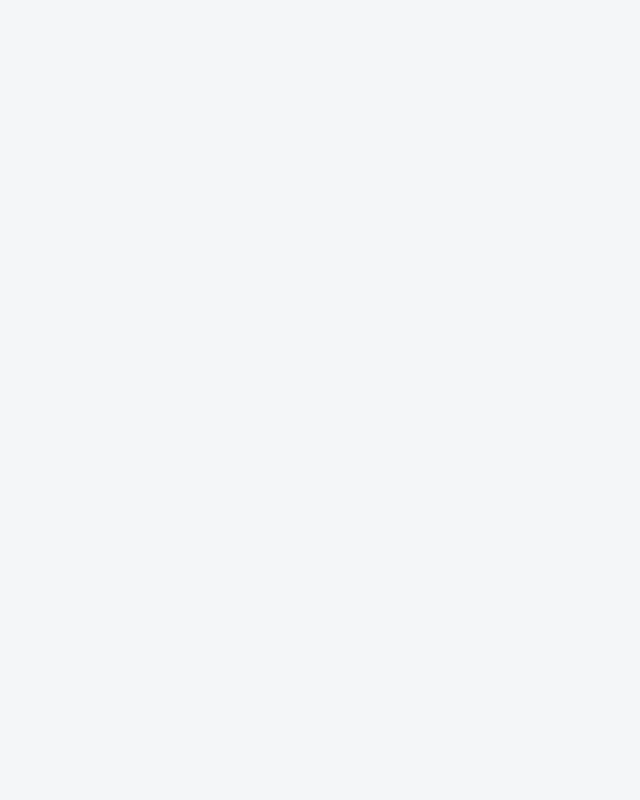
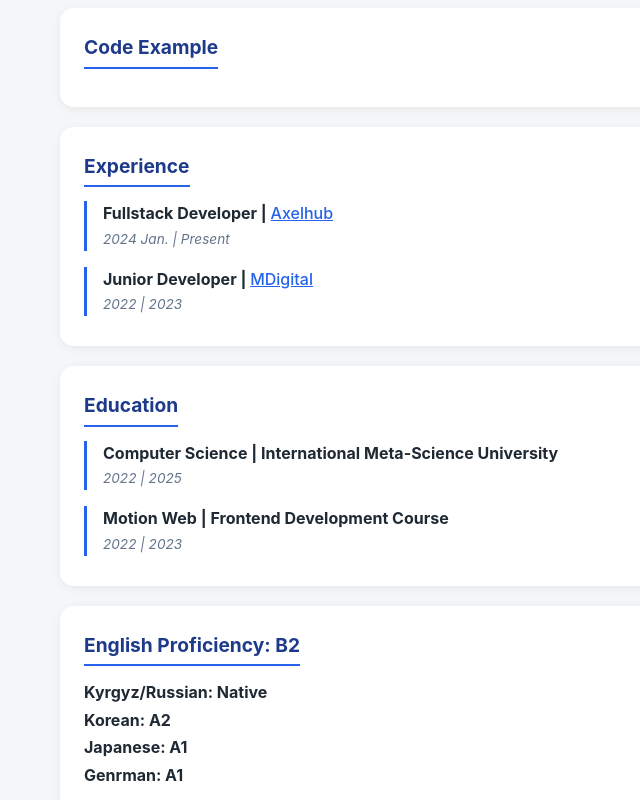
Before and after one commit to Tatynaae/rsschool-cv, a React (Vite) app: page / in a window 1280 px wide. Shown: the part 800-1600 px from the top of the page, without its empty margins (88-728 px from the left). Before the commit the page ends 800 px from the top, so only its background shows below. Built offline with nearby package versions, Linux system fonts and the light colour scheme.

Commit message:
feat: other sections template

```diff
--- a/src/App.jsx
+++ b/src/App.jsx
@@ -23,6 +23,11 @@ function App() {
         </header>
 
         <main className="container">
+            <section id="about" className="card">
+                <h2>About Me</h2>
+                <p>..</p>
+            </section>
+
             <section id="skills" className="card">
                 <h2>Skills</h2>
                 <p className="card_t">Frontend</p>
@@ -65,6 +70,52 @@ function App() {
                     <li>CI/CD</li>
                 </ul>
             </section>
+
+            <section id="code" className="card">
+                <h2>Code Example</h2>
+            </section>
+
+            <section id="experience" className="card">
+                <h2>Experience</h2>
+                <div className="timeline-item">
+                    <h3>
+                        Fullstack Developer |{' '}
+                        <a href="https://axelhub.com/" target="_blank" rel="noopener noreferrer">
+                            Axelhub
+                        </a>
+                    </h3>
+                    <p className="date">2024 Jan. | Present</p>
+                </div>
+                <div className="timeline-item">
+                    <h3>
+                        Junior Developer |{' '}
+                        <a href="https://mdigital.kg/" target="_blank" rel="noopener noreferrer">
+                            MDigital
+                        </a>
+                    </h3>
+                    <p className="date">2022 | 2023</p>
+                </div>
+            </section>
+
+            <section id="education" className="card">
+                <h2>Education</h2>
+                <div className="timeline-item">
+                    <h3>Computer Science | International Meta-Science University</h3>
+                    <p className="date">2022 | 2025</p>
+                </div>
+                <div className="timeline-item">
+                    <h3>Motion Web | Frontend Development Course</h3>
+                    <p className="date">2022 | 2023</p>
+                </div>
+            </section>
+
+            <section id="english" className="card">
+                <h2>English Proficiency: B2</h2>
+                <h3>Kyrgyz/Russian: Native</h3>
+                <h3>Korean: A2</h3>
+                <h3>Japanese: A1</h3>
+                <h3>Genrman: A1</h3>
+            </section>
         </main>
 
         <footer className="footer">
--- a/src/index.css
+++ b/src/index.css
@@ -203,6 +203,29 @@ body {
   font-weight: 500;
 }
 
+.timeline-item {
+  padding-left: 16px;
+  border-left: 3px solid var(--accent);
+  margin-bottom: 16px;
+}
+
+.timeline-item:last-child {
+  margin-bottom: 0;
+}
+
+.timeline-item a {
+  color: var(--accent);
+  font-weight: 500;
+}
+
+.date {
+  color: var(--muted);
+  font-size: 0.85rem;
+  font-style: italic;
+  margin-bottom: 6px;
+}
+
+
 @media (max-width: 700px) {
   .header-inner {
     justify-content: center;
```
